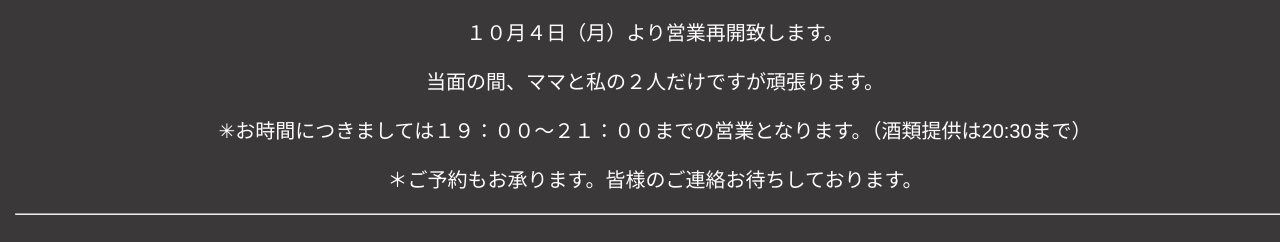
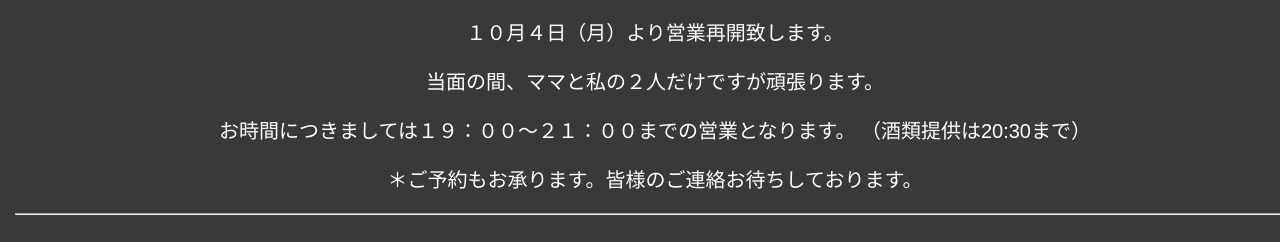
Before and after one commit to mayumi230/Annapurna, a plain HTML site: page index.html in a window 1280 px wide. Shown: the part 1986-2228 px from the top of the page. Drawn offline with Linux system fonts and the light colour scheme.

Commit message:
Update index.html

```diff
--- a/index.html
+++ b/index.html
@@ -180,7 +180,8 @@ footer p{
         <p>ようやく緊急事態宣言が解除されました。</p>
         <p>１０月４日（月）より営業再開致します。</p>
         <p>当面の間、ママと私の２人だけですが頑張ります。</p>
-        <p>✳お時間につきましては１９：００〜２１：００までの営業となります。（酒類提供は20:30まで）</p>
+        <p>お時間につきましては１９：００〜２１：００までの営業となります。
+		（酒類提供は20:30まで）</p>
         <p>＊ご予約もお承ります。皆様のご連絡お待ちしております。</p>
         </p>
       </p>
```
